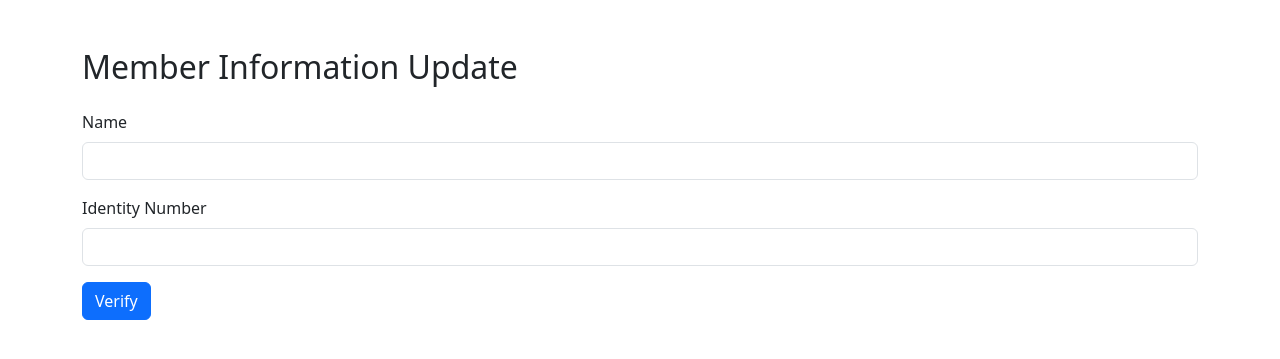
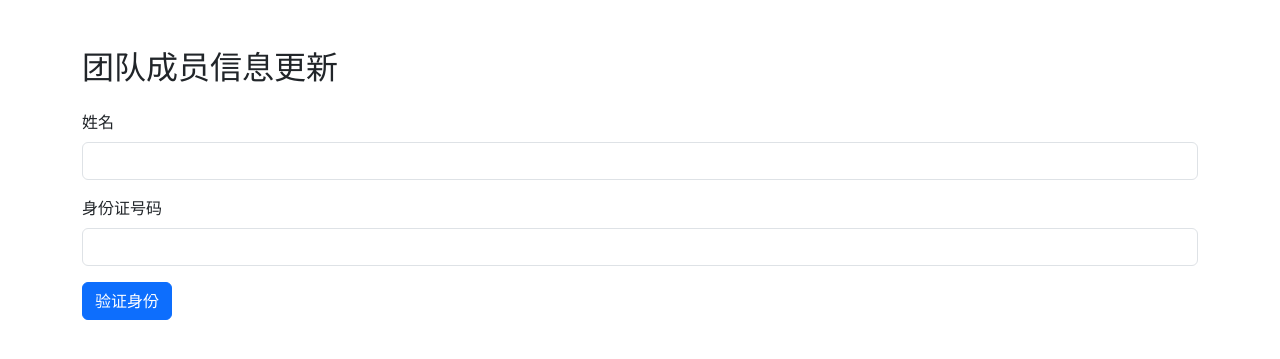
Before and after one commit to leyuwei/YourTeam, a PHP site: page /member_self_update.php in a window 1280 px wide. Shown: the top 359 px of the page. Run offline with PHP 8.4, Linux system fonts and the light colour scheme.

Commit message:
Sync Local

```diff
--- a/database.sql
+++ b/database.sql
@@ -13,7 +13,6 @@ INSERT INTO managers (username,password) VALUES
 
 CREATE TABLE members (
   id INT AUTO_INCREMENT PRIMARY KEY,
-  sort_order INT DEFAULT 0,
   campus_id VARCHAR(20) UNIQUE NOT NULL,
   name VARCHAR(100) NOT NULL,
   email VARCHAR(100),
@@ -30,7 +29,6 @@ CREATE TABLE members (
 
 CREATE TABLE projects (
   id INT AUTO_INCREMENT PRIMARY KEY,
-  sort_order INT DEFAULT 0,
   title VARCHAR(100) NOT NULL,
   description TEXT,
   begin_date DATE,
@@ -76,7 +74,6 @@ CREATE TABLE task_affair_members (
 
 CREATE TABLE research_directions (
   id INT AUTO_INCREMENT PRIMARY KEY,
-  sort_order INT DEFAULT 0,
   title VARCHAR(100) NOT NULL,
   description TEXT
 );
--- a/directions.php
+++ b/directions.php
@@ -38,15 +38,15 @@ $directions = $stmt->fetchAll();
   <?php endforeach; ?>
   </tbody>
 </table>
-<h3 class="mt-4">Member Direction Assignments</h3>
+<h3 class="mt-4">研究方向指派情况</h3>
 <table class="table table-bordered">
-  <tr><th>Member</th><th>Research Directions</th></tr>
+  <tr><th>成员</th><th>研究方向</th></tr>
   <?php
   $memberDirs = $pdo->query('SELECT m.name, m.degree_pursuing, m.year_of_join, GROUP_CONCAT(d.title ORDER BY dm.sort_order SEPARATOR ", ") AS dirs FROM members m LEFT JOIN direction_members dm ON m.id=dm.member_id LEFT JOIN research_directions d ON dm.direction_id=d.id GROUP BY m.id ORDER BY m.sort_order')->fetchAll();
   foreach($memberDirs as $md): ?>
   <tr>
     <td><?= htmlspecialchars($md["name"]); ?><span style="color:#cccccc;">(<?= htmlspecialchars($md["degree_pursuing"]); ?>,<?= htmlspecialchars($md["year_of_join"]); ?>)</span></td>
-    <td><?= $md['dirs'] ? htmlspecialchars($md['dirs']) : '<em>None</em>'; ?></td>
+    <td><?= $md['dirs'] ? htmlspecialchars($md['dirs']) : '<span style="color:red"><em>暂无</em></span>'; ?></td>
   </tr>
   <?php endforeach; ?>
 </table>
--- a/header.php
+++ b/header.php
@@ -4,7 +4,7 @@
 <head>
 <meta charset="UTF-8">
 <meta name="viewport" content="width=device-width, initial-scale=1">
-<title>Team Management</title>
+<title>团队管理平台</title>
 <link href="https://cdn.jsdelivr.net/npm/bootstrap@5.3.0/dist/css/bootstrap.min.css" rel="stylesheet">
 </head>
 <body>
@@ -18,7 +18,7 @@
       <ul class="navbar-nav me-auto mb-2 mb-lg-0">
         <li class="nav-item"><a class="nav-link" href="members.php" data-i18n="nav.members">Members</a></li>
         <li class="nav-item"><a class="nav-link" href="projects.php" data-i18n="nav.projects">Projects</a></li>
-        <li class="nav-item"><a class="nav-link" href="directions.php" data-i18n="nav.directions">Research Directions</a></li>
+        <li class="nav-item"><a class="nav-link" href="directions.php" data-i18n="nav.directions">Research</a></li>
         <li class="nav-item"><a class="nav-link" href="tasks.php" data-i18n="nav.tasks">Tasks</a></li>
         <li class="nav-item"><a class="nav-link" href="workload.php" data-i18n="nav.workload">Workload</a></li>
         <li class="nav-item"><a class="nav-link" href="account.php" data-i18n="nav.account">Account</a></li>
--- a/member_self_update.php
+++ b/member_self_update.php
@@ -17,7 +17,7 @@ if(isset($_POST['action']) && $_POST['action'] === 'verify'){
         $_SESSION['self_update_member_id'] = $member['id'];
         $member_id = $member['id'];
     } else {
-        $error = 'No matching member found.';
+        $error = '输入信息校验失败，请检查并重新提交验证.';
     }
 }
 
@@ -60,93 +60,93 @@ if($member_id){
 <head>
 <meta charset="UTF-8">
 <meta name="viewport" content="width=device-width, initial-scale=1">
-<title>Member Update</title>
+<title>团队成员信息更新</title>
 <link href="https://cdn.jsdelivr.net/npm/bootstrap@5.3.0/dist/css/bootstrap.min.css" rel="stylesheet">
 </head>
 <body class="container py-5">
-<h2>Member Information Update</h2>
+<h2>团队成员信息更新</h2>
 <?php if(!$member_id): ?>
 <form method="post" class="mt-4">
   <input type="hidden" name="action" value="verify">
   <div class="mb-3">
-    <label class="form-label">Name</label>
+    <label class="form-label">姓名</label>
     <input type="text" name="name" class="form-control" required>
   </div>
   <div class="mb-3">
-    <label class="form-label">Identity Number</label>
+    <label class="form-label">身份证号码</label>
     <input type="text" name="identity_number" class="form-control" required>
   </div>
   <?php if($error): ?><div class="text-danger mb-3"><?= $error; ?></div><?php endif; ?>
-  <button type="submit" class="btn btn-primary">Verify</button>
+  <button type="submit" class="btn btn-primary">验证身份</button>
 </form>
 <?php else: ?>
 <?php if($msg): ?><div class="alert alert-success mt-3"><?= $msg; ?></div><?php endif; ?>
 <form method="post" class="mt-4">
   <input type="hidden" name="action" value="update">
   <div class="mb-3">
-    <label class="form-label">Campus ID</label>
+    <label class="form-label">一卡通号（9位）</label>
     <input type="text" name="campus_id" class="form-control" value="<?= htmlspecialchars($member['campus_id']); ?>" required>
   </div>
   <div class="mb-3">
-    <label class="form-label">Name</label>
+    <label class="form-label">姓名</label>
     <input type="text" name="name" class="form-control" value="<?= htmlspecialchars($member['name']); ?>" required>
   </div>
   <div class="mb-3">
-    <label class="form-label">Email</label>
+    <label class="form-label">正式邮箱（学校/单位）</label>
     <input type="email" name="email" class="form-control" value="<?= htmlspecialchars($member['email']); ?>">
   </div>
   <div class="mb-3">
-    <label class="form-label">Identity Number</label>
+    <label class="form-label">身份证号</label>
     <input type="text" name="identity_number" class="form-control" value="<?= htmlspecialchars($member['identity_number']); ?>">
   </div>
   <div class="mb-3">
-    <label class="form-label">Year of Join</label>
+    <label class="form-label">入学年份</label>
     <input type="number" name="year_of_join" class="form-control" value="<?= htmlspecialchars($member['year_of_join']); ?>">
   </div>
   <div class="mb-3">
-    <label class="form-label">Current Degree</label>
+    <label class="form-label">已获学位</label>
     <input type="text" name="current_degree" class="form-control" value="<?= htmlspecialchars($member['current_degree']); ?>">
   </div>
   <div class="mb-3">
-    <label class="form-label">Degree Pursuing</label>
+    <label class="form-label">当前学历</label>
     <input type="text" name="degree_pursuing" class="form-control" value="<?= htmlspecialchars($member['degree_pursuing']); ?>">
   </div>
   <div class="mb-3">
-    <label class="form-label">Phone</label>
+    <label class="form-label">手机号</label>
     <input type="text" name="phone" class="form-control" value="<?= htmlspecialchars($member['phone']); ?>">
   </div>
   <div class="mb-3">
-    <label class="form-label">WeChat</label>
+    <label class="form-label">微信号</label>
     <input type="text" name="wechat" class="form-control" value="<?= htmlspecialchars($member['wechat']); ?>">
   </div>
   <div class="mb-3">
-    <label class="form-label">Department</label>
+    <label class="form-label">所处学院/单位</label>
     <input type="text" name="department" class="form-control" value="<?= htmlspecialchars($member['department']); ?>">
   </div>
   <div class="mb-3">
-    <label class="form-label">Workplace</label>
+    <label class="form-label">学习/工作地点</label>
     <input type="text" name="workplace" class="form-control" value="<?= htmlspecialchars($member['workplace']); ?>">
   </div>
   <div class="mb-3">
-    <label class="form-label">Homeplace</label>
+    <label class="form-label">家庭地址</label>
     <input type="text" name="homeplace" class="form-control" value="<?= htmlspecialchars($member['homeplace']); ?>">
   </div>
-  <button type="submit" class="btn btn-primary">Save</button>
+  <button type="submit" class="btn btn-primary">更新信息</button>
 </form>
-<h4 class="mt-5">Current Projects</h4>
+<h4 class="mt-5">当前参与/承担的项目</h4>
 <ul>
   <?php if($current_projects): foreach($current_projects as $p): ?>
     <li><?= htmlspecialchars($p); ?></li>
   <?php endforeach; else: ?>
-    <li><em>None</em></li>
+    <li><em>暂无</em></li>
   <?php endif; ?>
 </ul>
-<h4>Research Directions</h4>
+<h4>您的研究方向</h4>
 <ul>
   <?php if($current_directions): foreach($current_directions as $d): ?>
     <li><?= htmlspecialchars($d); ?></li>
   <?php endforeach; else: ?>
-    <li><em>None</em></li>
+    <li><em>暂无</em></li>
   <?php endif; ?>
 </ul>
 <?php endif; ?>
--- a/projects.php
+++ b/projects.php
@@ -58,15 +58,15 @@ if($status){
   <?php endforeach; ?>
   </tbody>
 </table>
-<h3 class="mt-4">Member Project Assignments</h3>
+<h3 class="mt-4">项目参与人员情况</h3>
 <table class="table table-bordered">
-  <tr><th>Member</th><th>Projects</th></tr>
+  <tr><th>成员</th><th>参与项目</th></tr>
   <?php
   $memberProjects = $pdo->query('SELECT m.name, m.degree_pursuing, m.year_of_join, GROUP_CONCAT(p.title ORDER BY l.sort_order SEPARATOR ", ") AS proj FROM members m LEFT JOIN project_member_log l ON m.id=l.member_id AND l.exit_time IS NULL LEFT JOIN projects p ON l.project_id=p.id GROUP BY m.id ORDER BY m.sort_order')->fetchAll();
   foreach($memberProjects as $mp): ?>
   <tr>
     <td><?= htmlspecialchars($mp["name"]); ?><span style="color:#cccccc;">(<?= htmlspecialchars($mp["degree_pursuing"]); ?>,<?= htmlspecialchars($mp["year_of_join"]); ?>)</span></td>
-    <td><?= $mp['proj'] ? htmlspecialchars($mp['proj']) : '<em>None</em>'; ?></td>
+    <td><?= $mp['proj'] ? htmlspecialchars($mp['proj']) : '<span style="color:red"><em>暂无</em></span>'; ?></td>
   </tr>
   <?php endforeach; ?>
 </table>
--- a/updated_db.sql
+++ /dev/null
@@ -1,6 +0,0 @@
-ALTER TABLE members ADD COLUMN sort_order INT DEFAULT 0;
-UPDATE members SET sort_order=id;
-ALTER TABLE projects ADD COLUMN sort_order INT DEFAULT 0;
-UPDATE projects SET sort_order=id;
-ALTER TABLE research_directions ADD COLUMN sort_order INT DEFAULT 0;
-UPDATE research_directions SET sort_order=id;
```
Also changed, not shown: app.js (+6 -6 lines), direction_edit.php (+5 -5 lines), member_edit.php (+15 -15 lines), members.php (+18 -18 lines), project_edit.php (+8 -8 lines), task_affairs.php (+9 -9 lines), tasks.php (+10 -10 lines), workload.php (+7 -7 lines).
